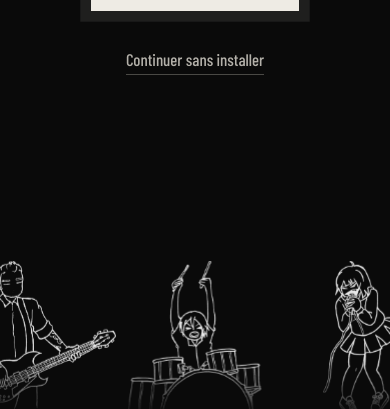
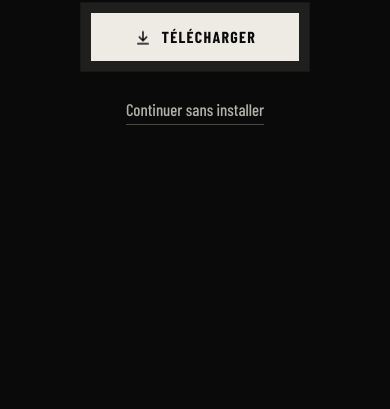
Before and after one commit to dropout-band/dropout-band.github.io, a plain HTML site: page app/index.html in a window 390 px wide. Shown: the part 435-844 px from the top of the page. Drawn offline with Linux system fonts and the light colour scheme.

Commit message:
Page de téléchargement : personnages retirés, bloc logo / bouton / lien centré sur l'écran
Le bloc est centré d'un seul tenant (même distance entre le haut du logo et le haut de l'écran qu'entre le bas du lien et le bas de l'écran, mesuré sur téléphone et ordinateur). Visée des projecteurs recalée sur le logo. Dessins au trait retirés de la page et du cache hors-ligne.

```diff
--- a/app/index.html
+++ b/app/index.html
@@ -63,12 +63,5 @@
     <div class="projo projo--g"><i class="projo__faisceau"></i><i class="projo__lampe"></i></div>
     <div class="projo projo--d"><i class="projo__faisceau"></i><i class="projo__lampe"></i></div>
   </div>
-
-  <!-- le groupe au trait, au bas de l'écran : Wil dans l'angle gauche, Louna à la batterie au centre, Laura dans l'angle droit. dessins de Louna Caruso, décoratifs -->
-  <div class="appli__groupe" aria-hidden="true">
-    <img class="perso perso--g" src="../assets/illustrations/trait-bassiste-tatoue.webp" width="839" height="900" alt="" decoding="async">
-    <img class="perso perso--c" src="../assets/illustrations/trait-batteur.webp" width="769" height="900" alt="" decoding="async">
-    <img class="perso perso--d" src="../assets/illustrations/trait-chanteuse.webp" width="436" height="900" alt="" decoding="async">
-  </div>
 </body>
 </html>
--- a/assets/css/application.css
+++ b/assets/css/application.css
@@ -79,49 +79,24 @@
 .page-appli { background: var(--noir); position: relative; overflow-x: hidden; }
 .page-appli .appli { position: relative; z-index: 1; }
 
-/* page sans défilement : la colonne fait exactement la hauteur de l'écran, en trois rangées (haut | bouton | bas) dont les deux extrêmes sont égales,
-   donc « Télécharger » est au centre de l'écran. les dessins sont posés par-dessus, en bas, sans rien pousser.
+/* page sans défilement : la colonne fait exactement la hauteur de l'écran et le bloc (logo, bouton, lien) est centré d'un seul tenant :
+   même distance entre le haut du logo et le haut de l'écran qu'entre le bas du lien et le bas de l'écran.
    (seul le mode d'emploi, s'il est très long sur un petit écran, défile à l'intérieur de la colonne) */
 html:has(.page-appli) { overflow: hidden; }
-.page-appli { --u: min(1vw, .5svh); --perso: calc(40 * var(--u)); } /* unité des personnages (voir plus bas) */
 .page-appli { display: flex; flex-direction: column; height: 100vh; height: 100svh; overflow: hidden; }
 .page-appli .appli {
   flex: 1 1 0;
   min-height: 0;
   display: grid;
-  grid-template-rows: 1fr auto 1fr;
+  grid-template-rows: auto auto auto;
   justify-items: center;
-  align-content: stretch;
+  align-content: safe center;
   overflow-y: auto;
   overscroll-behavior: contain;
 }
-.appli__haut { align-self: end; display: grid; justify-items: center; padding-bottom: 1.75rem; }
-.appli__bas { align-self: start; display: grid; justify-items: center; width: 100%; }
+.appli__haut { display: grid; justify-items: center; padding-bottom: 1.75rem; }
+.appli__bas { display: grid; justify-items: center; width: 100%; }
 .page-appli .appli__bouton { margin-top: 0; }
-
-/* Wil dans l'angle bas gauche, Louna au centre, Laura dans l'angle bas droit.
-   toutes les tailles se calculent avec une seule unité (--u) qui suit l'écran : 1 % de la largeur, sans jamais dépasser 0,5 % de la hauteur.
-   les trois personnages ont exactement la même hauteur (--perso, 40 unités) : sur n'importe quel écran ils gardent les mêmes proportions entre eux et avec l'écran (le téléphone en hauteur est le cas de référence) */
-.appli__groupe { position: fixed; inset: 0; z-index: 0; pointer-events: none; user-select: none; }
-.perso {
-  position: absolute;
-  bottom: 0;
-  width: auto;
-  opacity: .92;
-  /* fondu sur le bas : les pieds, la batterie et les câbles s'estompent dans le noir au lieu d'être coupés net */
-  -webkit-mask-image: linear-gradient(to bottom, #000 62%, transparent 100%);
-  mask-image: linear-gradient(to bottom, #000 62%, transparent 100%);
-}
-.perso--c { left: 50%; translate: -50% 5%; height: var(--perso); }
-/* Wil (à gauche, large, tête près du bord) sort de 20 % de sa largeur, Laura (à droite) de 12 %, et tous les trois descendent de 5 % de leur hauteur sous le bord bas */
-.perso--g { left: 0; translate: -20% 5%; height: var(--perso); }
-.perso--d { right: 0; translate: 12% 5%; height: var(--perso); }
-@media (prefers-reduced-motion: no-preference) {
-  .perso { animation: appli-entree .8s var(--ease) both; }
-  .perso--g { animation-delay: .1s; }
-  .perso--d { animation-delay: .2s; }
-}
-@keyframes appli-entree { from { opacity: 0; transform: translateY(.9rem); } to { opacity: .92; transform: none; } }
 
 /* logo, sous-titre et bouton plus petits : la colonne centrale reste légère et le bouton au centre de l'écran, avec de l'air autour des dessins */
 .page-appli .appli .hero__logo { width: min(56vw, 16rem); }
@@ -152,11 +127,11 @@ html:has(.page-appli) { overflow: hidden; }
 }
 
 /* deux projecteurs braqués sur le logo : un faisceau crème par angle du haut de l'écran, une petite tête de lampe dans le coin.
-   le faisceau part du coin (0 ou 100 % de la largeur, tout en haut) vers le logo, un peu au-dessus du bouton qui est au centre de l'écran (visée : 50svh - 9,5rem).
+   le faisceau part du coin (0 ou 100 % de la largeur, tout en haut) vers le logo, là où le bloc centré place le logo, un peu au-dessus du milieu de l'écran (visée : 50svh - 5rem).
    l'angle et la longueur se calculent depuis l'écran (atan2 et hypot), donc le faisceau suit le logo sur tous les écrans.
    ils s'allument en grésillant au chargement puis balayent doucement */
 .appli__projos {
-  --visee: calc(50svh - 9.5rem);
+  --visee: calc(50svh - 5rem);
   --a: atan2(var(--visee), 50vw);
   --long: hypot(50vw, var(--visee));
   --ouv: calc(var(--long) * .5);
--- a/sw.js
+++ b/sw.js
@@ -10,7 +10,7 @@
 
    quand on ajoute des fichiers essentiels : augmenter VERSION.
 */
-const VERSION = "v394";
+const VERSION = "v395";
 // en local (localhost, réseau local) pas de cache : le service worker se retire et efface tout, la page vient toujours du serveur
 // le cache hors connexion n'existe que sur le site publié (https)
 const LOCAL = /^(localhost|127\.|192\.168\.|10\.|172\.(1[6-9]|2\d|3[01])\.)/.test(self.location.hostname);
@@ -22,9 +22,6 @@ const ESSENTIELS = [
   "./",
   "app/",
   "assets/css/application.css",
-  "assets/illustrations/trait-bassiste-tatoue.webp",
-  "assets/illustrations/trait-batteur.webp",
-  "assets/illustrations/trait-chanteuse.webp",
   "assets/js/installer.js",
   "assets/js/aide-installation.js",
   "assets/js/oeil.js",
```
